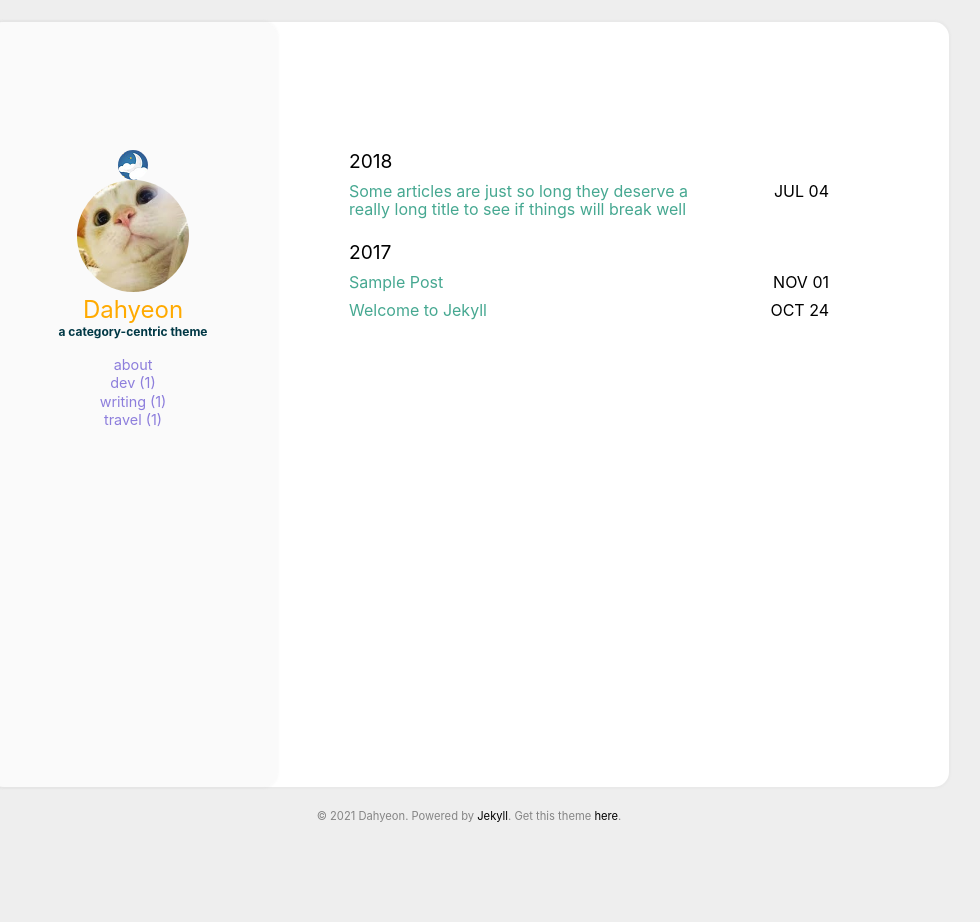
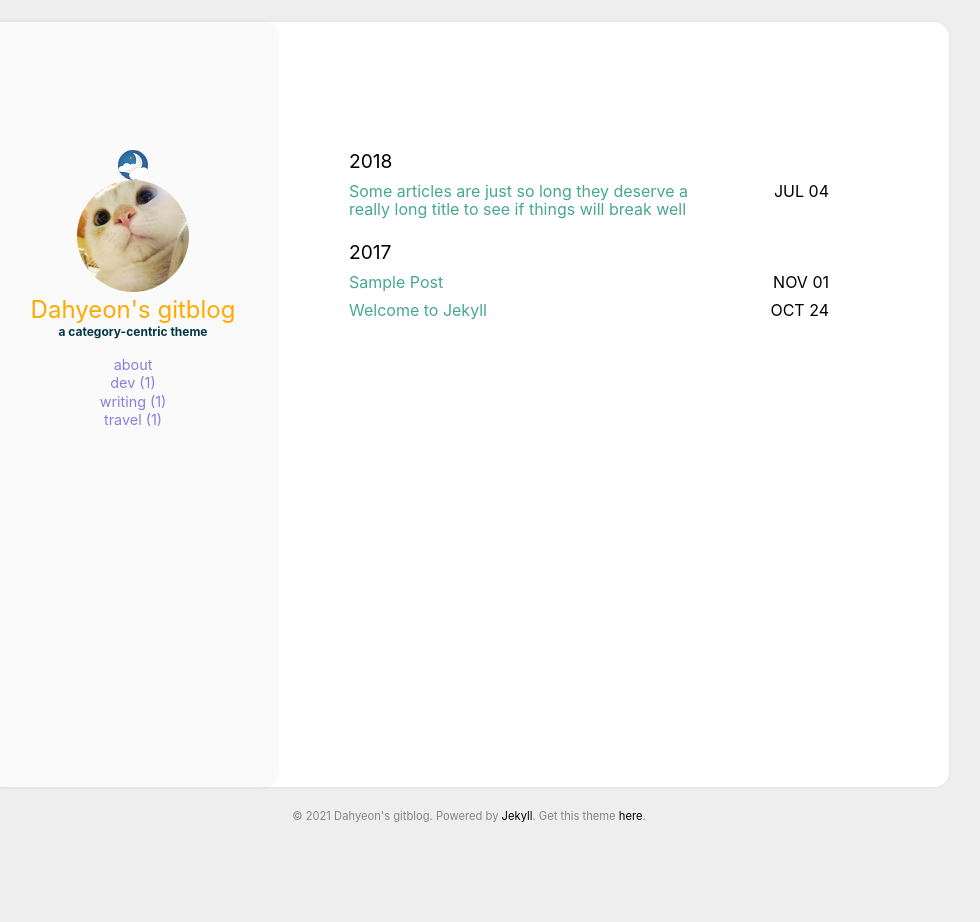
Before and after one commit to ekgus2222/ekgus2222.github.io, a Jekyll site: the page built from index.html, in a window 1280 px wide. Shown: the whole page, without its empty margins (171-1151 px from the left). Built offline with Jekyll 4.4.1, drawn with Linux system fonts in a browser that asks for light colours.

Commit message:
Update _config.yml

```diff
--- a/_config.yml
+++ b/_config.yml
@@ -18,7 +18,7 @@ google_analytics: #UA—XXXXXXXX-X
 disqus_shortname: #disqus shortname
 
 user:
-  name: Dahyeon
+  name: Dahyeon's gitblog
   pic: /assets/img/cat.jpg
   picAlt: "catbook"
   job: a category-centric theme
```
